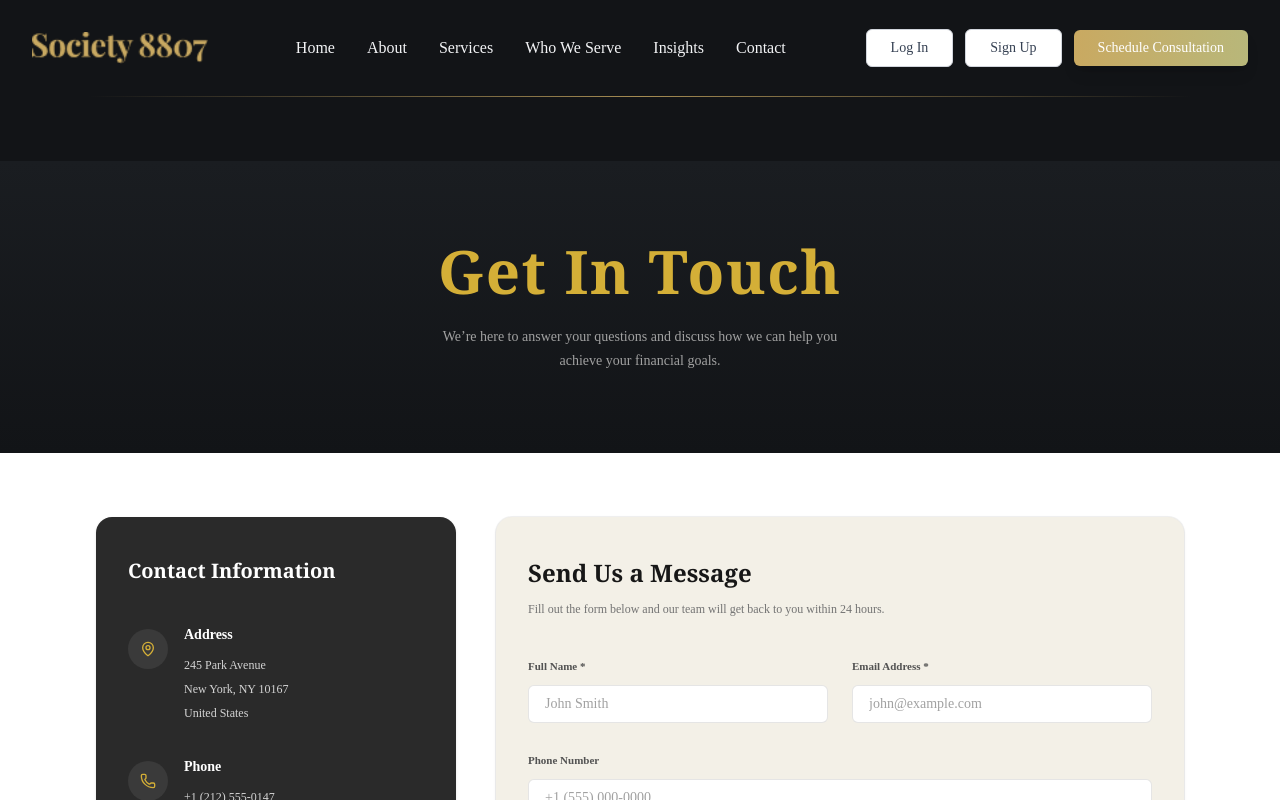
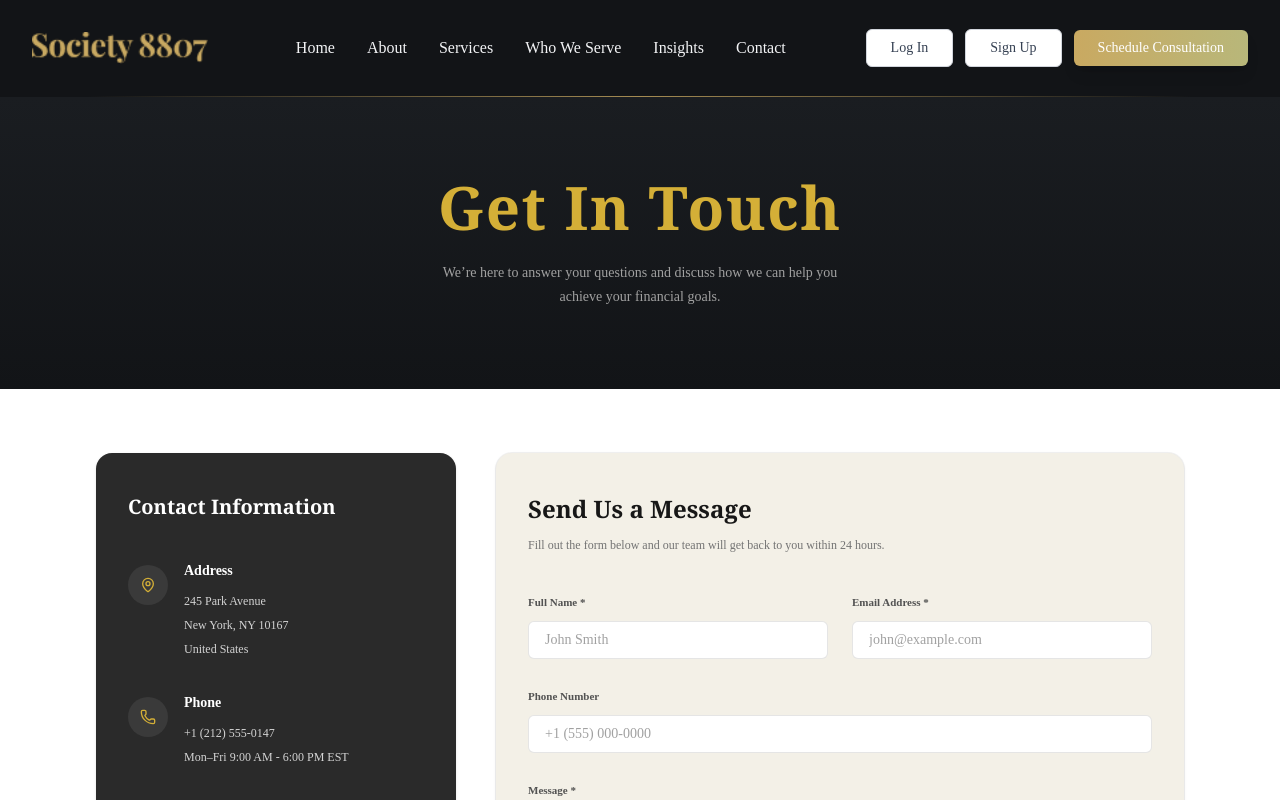
Before and after one commit to ShuvrotoKumar/society-8807, a Next.js app: page /contact in a window 1280 px wide. Shown: the top 800 px of the page. Built offline with nearby package versions, Linux system fonts and the light colour scheme.

Commit message:
fixed height and padding issue

```diff
--- a/components/layout/header.tsx
+++ b/components/layout/header.tsx
@@ -51,13 +51,10 @@ export const Header: React.FC = () => {
             </Button>
           </div>
         </div>
-
       </div>
-      <div className="pt-0 pb-16">
-            <div className="max-w-6xl mx-auto px-6">
-              <div className="h-px w-full bg-gradient-to-r from-transparent via-[#C9A961] to-transparent opacity-80" />
-            </div>
-          </div>
+      <div className="max-w-6xl mx-auto px-6">
+        <div className="h-px w-full bg-gradient-to-r from-transparent via-[#C9A961] to-transparent opacity-80" />
+      </div>
     </header>
   );
 };
--- a/components/sections/hero-section.tsx
+++ b/components/sections/hero-section.tsx
@@ -3,7 +3,7 @@ import { Button } from '../ui/button';
 
 export const HeroSection: React.FC = () => {
   return (
-    <section className="relative bg-[#1A1A1A] min-h-[60vh] flex items-center py-20" style={{ fontFamily: 'Playfair Display, serif' }}>
+    <section className="relative bg-[#1a1a1a] min-h-[60vh] flex items-center py-20" style={{ fontFamily: 'Playfair Display, serif' }}>
       <div className="pointer-events-none absolute inset-0 bg-gradient-to-b from-black/40 via-black/20 to-black/40" />
       <div className="relative max-w-5xl mx-auto px-4 sm:px-6 lg:px-8 text-center">
         <h1 className="text-4xl sm:text-5xl md:text-6xl font-bold tracking-tight leading-[1.06] text-white" style={{ fontFamily: 'Playfair Display, serif' }}>
```
